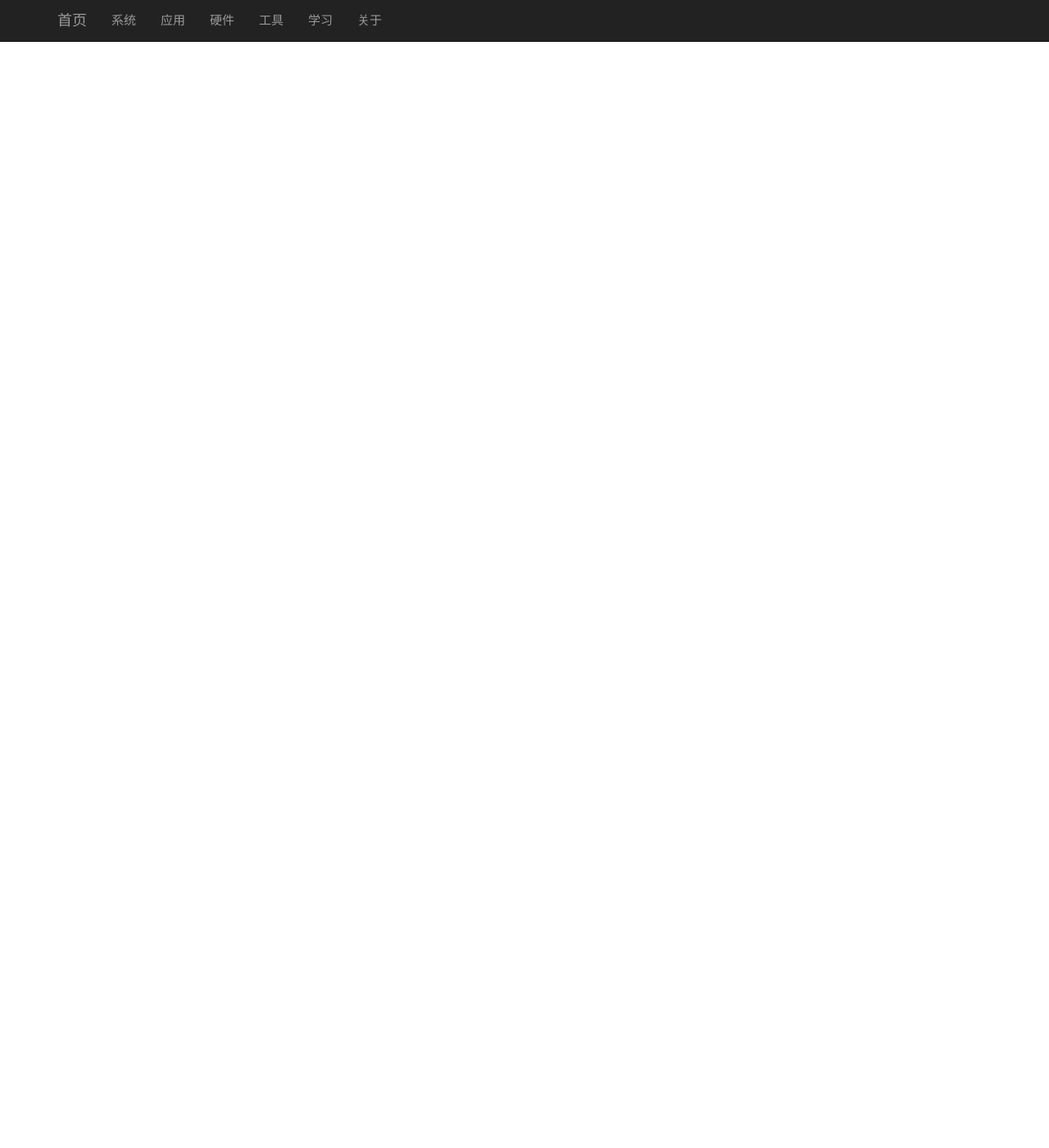
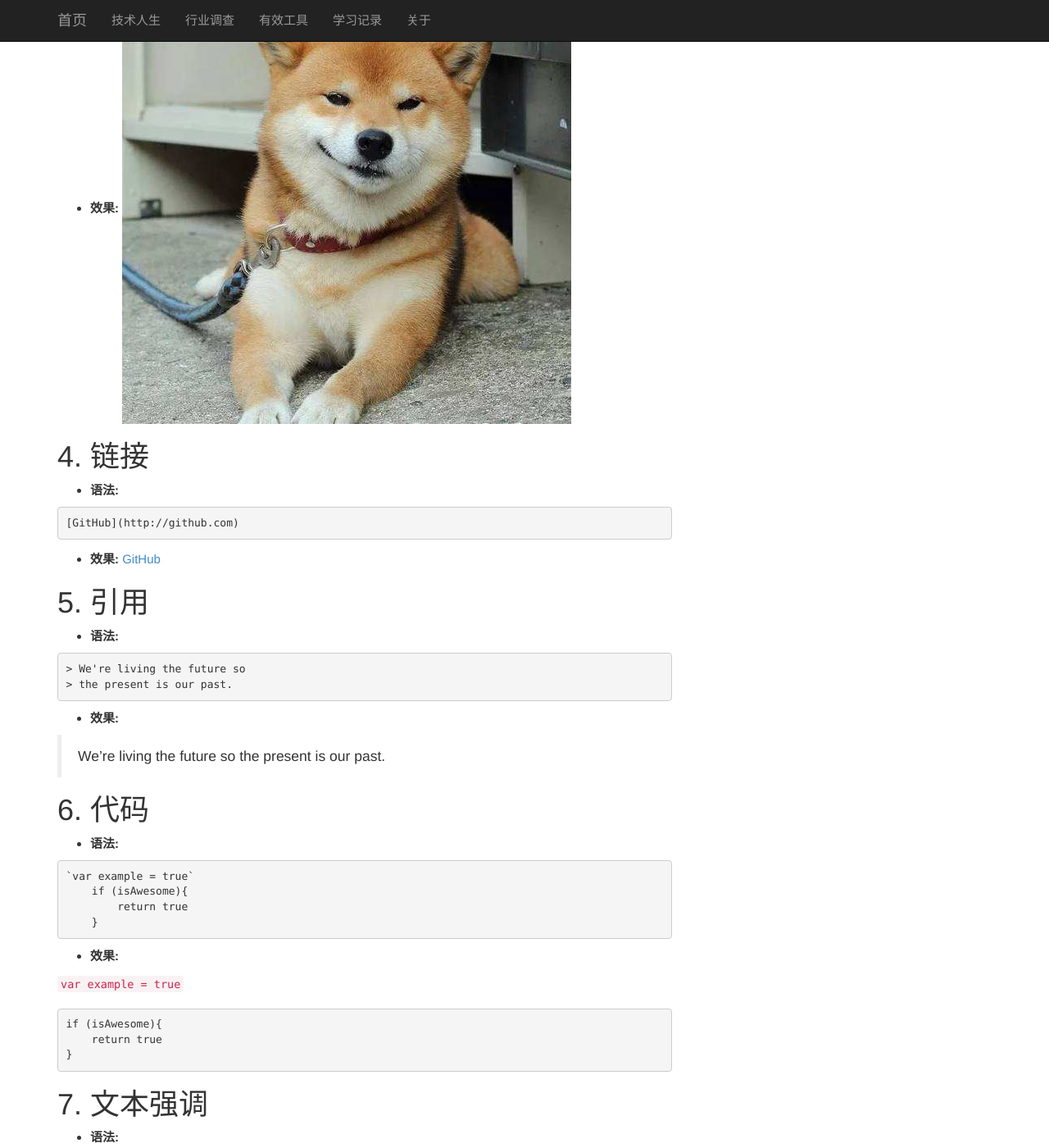
Before and after one commit to taogaocn/taogaocn, a Jekyll site: the page built from index.html, in a window 1280 px wide and 1400 px high, scrolled down 1647 px. Shown: the whole window at 82% size. Built offline with Jekyll 4.4.1, drawn with Linux system fonts in a browser that asks for light colours; the list of posts is cut into pages by our own code; comment, search, counter and statistics services are not loaded; some of the changed text lies outside the part shown.

Commit message:
Add Markdown blog.

````diff
--- a/_config.yml
+++ b/_config.yml
@@ -10,11 +10,10 @@
 url: http://www.gaotaoblog.com
 domain: www.gaotaoblog.com
 all_categories: [
-["system", "系统","/posts/system.html"],
-["app", "应用","/posts/app.html"],
-["hardware", "硬件","/posts/hardware.html"],
-["tool", "工具","/posts/tool.html"],
-["learn", "学习","/posts/learn.html"],
+["tech", "技术人生", "/posts/tech.html"],
+["survey", "行业调查", "/posts/survey.html"],
+["tool", "有效工具", "/posts/tool.html"],
+["learn", "学习记录", "/posts/learn.html"],
 ["about", "关于","/about.html"]
 ]
 
--- a/_includes/categories.html
+++ b/_includes/categories.html
@@ -1,23 +1,18 @@
               <div class="col-lg-6">
                 <ul class="list-unstyled">
                   <li>
-                    <a href="/posts/system.html">
-                      系统
+                    <a href="/posts/tech.html">
+                      技术人生
                     </a>
                   </li>
                   <li>
-                    <a href="/posts/app.html">
-                      应用
-                    </a>
-                  </li>
-                  <li>
-                    <a href="/posts/hardware.html">
-                      硬件
+                    <a href="/posts/survey.html">
+                      行业调查
                     </a>
                   </li>
                   <li>
                     <a href="/posts/tool.html">
-                      工具
+                      有效工具
                     </a>
                   </li>
                 </ul>
@@ -27,12 +22,12 @@
                 <ul class="list-unstyled">
 		  <li>
                     <a href="/posts/learn.html">
-                      学习
+                      学习记录
                     </a>
                   </li>
                   <li>
                     <a href="/faqs.html">
-                      FAQS
+                      备忘
                     </a>
                   </li>
                   <li>
--- /dev/null
+++ b/_posts/2018/2018-5-12-Github-Markdown.md
@@ -0,0 +1,148 @@
+---
+layout: post
+category: "learn"
+title:  "Github上Markdown语法"
+tags: [Markdown, Github]
+---
+由于撰写博客的需要，本文将总结Github上Markdown的主要语法，以备参考。
+
+# 1. 标题
+
+* **语法:**
+```
+# 一级标题
+## 二级标题
+### 三级标题
+#### 四级标题
+##### 五级标题
+###### 六级标题
+```
+* **效果:**
+# 一级标题
+## 二级标题
+### 三级标题
+#### 四级标题
+##### 五级标题
+###### 六级标题
+
+# 2. 列表
+
+## (1) 带编号的列表
+* **语法:**
+```
+1. one
+2. two
+3. three
+```
+* **效果:**
+1. one
+2. two
+3. three
+
+## (2) 不带编号的列表
+* **语法:**
+
+```
+* one
+* two
+* three
+- one
+- two
+- three
+  - item 1
+  * item 2
+```
+
+* **效果:**
+* one
+* two
+* three
+- one
+- two
+- three
+  - item 1
+  * item 2
+
+# 3. 图片
+
+* **语法:**
+
+```
+![Dog](attach/2018/2018-05-12/dog.jpeg)
+```
+
+* **效果:**
+![Dog](attach/2018/2018-05-12/dog.jpeg)
+
+# 4. 链接
+
+* **语法:**
+
+```
+[GitHub](http://github.com)
+```
+
+* **效果:**
+[GitHub](http://github.com)
+
+# 5. 引用
+
+* **语法:**
+
+```
+> We're living the future so
+> the present is our past.
+```
+
+* **效果:**
+
+> We're living the future so
+> the present is our past.
+
+# 6. 代码
+
+* **语法:**
+
+```
+`var example = true`
+    if (isAwesome){
+        return true
+    }
+```
+
+* **效果:**
+
+`var example = true`
+
+    if (isAwesome){
+        return true
+    }
+
+# 7. 文本强调
+
+* **语法:**
+
+```
+**加粗**__加粗__*斜体*_斜体_
+```
+
+* **效果:**
+
+**加粗**
+__加粗__
+*斜体*
+_斜体_
+
+# 8. 任务列表
+
+* **语法:**
+
+```
+- [x] 写博客
+- [ ] 写代码
+```
+
+* **效果:**
+
+- [x] 写博客
+- [ ] 写代码
````
Also changed, not shown: posts/survey.md (renamed from posts/hardware.md, +1 -1 lines), posts/system.md (deleted, +0 -4 lines), posts/tech.md (renamed from posts/app.md, +1 -1 lines), attach/2018/2018-05-12/dog.jpeg (added).
